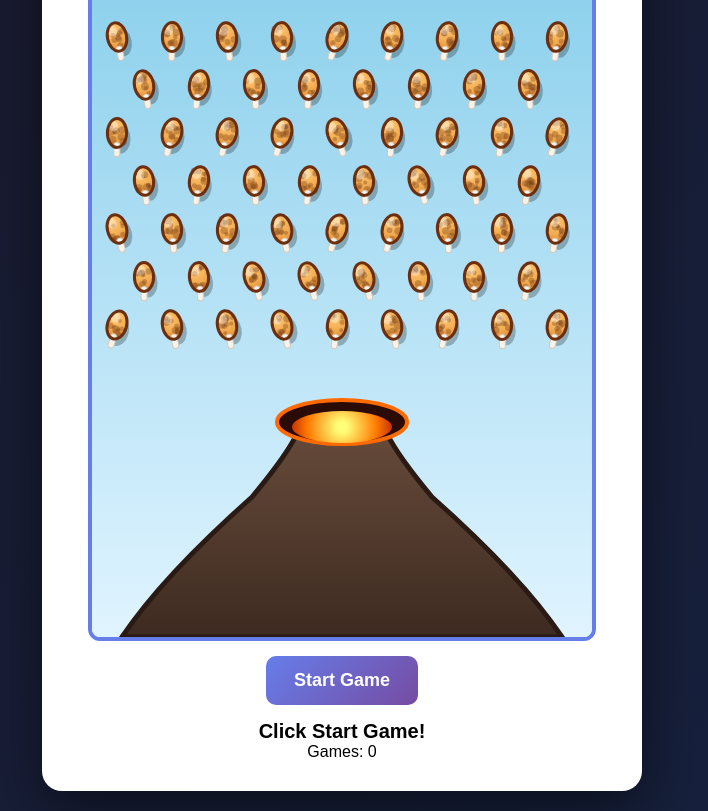
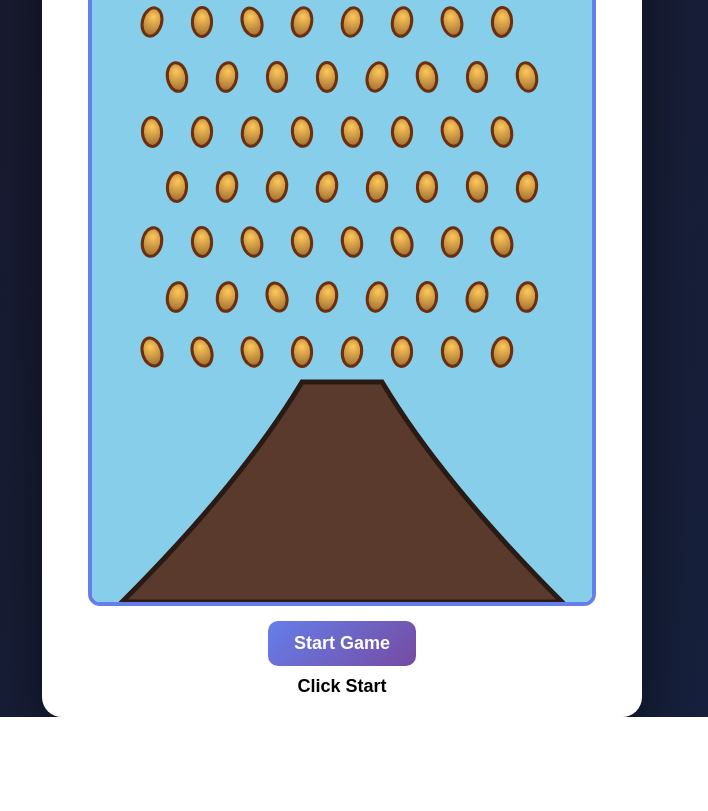
Before and after one commit to trodersark/ball-drop-game, a website: page public/index.html in a window 1280 px wide. Shown: the part 170-981 px from the top of the page, without its empty margins (298-1006 px from the left). After the commit the page ends 887 px from the top, so only its background shows below. Drawn offline with Linux system fonts and the light colour scheme; animation ran at ten frames a second.

Commit message:
Update index.html

```diff
--- a/public/index.html
+++ b/public/index.html
@@ -1,9 +1,9 @@
 <!DOCTYPE html>
 <html lang="en">
 <head>
-<meta charset="UTF-8" />
-<meta name="viewport" content="width=device-width, initial-scale=1.0"/>
+<meta charset="UTF-8">
 <title>Ball Drop Game</title>
+<meta name="viewport" content="width=device-width, initial-scale=1.0">
 <style>
 *{margin:0;padding:0;box-sizing:border-box}
 body{
@@ -11,298 +11,233 @@ body{
     background:linear-gradient(135deg,#1a1a2e,#16213e);
     min-height:100vh;
     display:flex;
+    align-items:center;
     justify-content:center;
-    align-items:center;
-    padding:20px
 }
 .container{
     background:#fff;
     border-radius:20px;
-    padding:30px;
+    padding:20px;
     box-shadow:0 20px 60px rgba(0,0,0,.5);
-    max-width:600px;
-    width:100%
+    width:600px;
 }
-h1{text-align:center;color:#667eea;margin-bottom:15px}
+h1{text-align:center;margin-bottom:10px}
 canvas{
     display:block;
-    margin:0 auto;
+    margin:auto;
     border:4px solid #667eea;
     border-radius:12px;
-    cursor:pointer
 }
-.controls{text-align:center;margin-top:15px}
 button{
+    display:block;
+    margin:15px auto 0;
+    padding:12px 26px;
+    font-size:18px;
+    border:none;
+    border-radius:10px;
     background:linear-gradient(135deg,#667eea,#764ba2);
     color:#fff;
-    border:none;
-    padding:14px 28px;
-    font-size:18px;
-    border-radius:10px;
+    font-weight:bold;
     cursor:pointer;
-    font-weight:bold
 }
-button:disabled{background:#aaa}
-.info{text-align:center;margin-top:15px}
-.status{font-size:20px;font-weight:bold}
+button:disabled{opacity:.6}
+.status{text-align:center;font-size:18px;margin-top:10px;font-weight:bold}
 </style>
 </head>
 <body>
 
 <div class="container">
-<h1>🍗 Ball Drop Game 🍗</h1>
+<h1>🍗 Ball Drop Game 🌋</h1>
 <canvas id="gameCanvas" width="500" height="700"></canvas>
-<div class="controls">
-<button id="startButton">Start Game</button>
-</div>
-<div class="info">
-<p class="status" id="status">Click Start Game!</p>
-<p>Games: <span id="gamesPlayed">0</span></p>
-</div>
+<button id="startBtn">Start Game</button>
+<div class="status" id="status">Click Start</div>
 </div>
 
 <script>
 const canvas=document.getElementById("gameCanvas");
 const ctx=canvas.getContext("2d");
-const startButton=document.getElementById("startButton");
+const startBtn=document.getElementById("startBtn");
 const statusText=document.getElementById("status");
-const gamesPlayedSpan=document.getElementById("gamesPlayed");
 
-let ball=null,gameActive=false,gameOver=false,playerWon=false;
-let gamesPlayed=0,fireIntensity=1;
-let frameCount=0;
-
-const BALL_RADIUS=12,GRAVITY=.35;
 const VOLCANO_X=canvas.width/2;
 const VOLCANO_Y=canvas.height-180;
-const PEG_RADIUS=12,PEG_ROWS=7,PEG_COLS=9;
+
+let frame=0;
+let ball=null;
+let gameActive=false;
+let inferno=false;
+let screenShake=0;
+
+/* ================= PEGS / WINGS ================= */
 const pegs=[];
-let fireParticles=[],smokeParticles=[],waterParticles=[],steamParticles=[];
-
-/* ================= PEGS ================= */
-function createPegs(){
-    const startY=100,spY=48,spX=55;
-    for(let r=0;r<PEG_ROWS;r++){
-        const cols=r%2===0?PEG_COLS:PEG_COLS-1;
-        const off=r%2===0?25:52;
-        for(let c=0;c<cols;c++){
+for(let r=0;r<7;r++){
+    for(let c=0;c<8;c++){
         pegs.push({
-                x:off+c*spX,
-                y:startY+r*spY,
-                radius:PEG_RADIUS,
+            x:60+c*50+(r%2?25:0),
+            y:120+r*55,
+            r:12,
             rotation:(Math.random()-.5)*.6,
-                lastHit:0
+            burning:false,
+            vy:0,
+            char:0
         });
     }
 }
-}
-createPegs();
 
 /* ================= BALL ================= */
 class Ball{
     constructor(){
         this.x=canvas.width/2;
-    this.y=50;
+        this.y=60;
         this.vx=4;
         this.vy=0;
-    this.radius=BALL_RADIUS;
+        this.r=12;
         this.dropped=false;
-    this.sprayingWater=false;
     }
     drop(){this.dropped=true}
     update(){
         if(!this.dropped){
             this.x+=this.vx;
-        if(this.x<this.radius||this.x>canvas.width-this.radius) this.vx*=-1;
+            if(this.x<this.r||this.x>canvas.width-this.r) this.vx*=-1;
             return;
         }
-    this.vy+=GRAVITY;
+        this.vy+=0.35;
         this.x+=this.vx;
         this.y+=this.vy;
 
-    for(let p of pegs){
-        const dx=this.x-p.x,dy=this.y-p.y;
-        const d=Math.hypot(dx,dy);
-        if(d<this.radius+p.radius && frameCount-p.lastHit>10){
-            p.lastHit=frameCount;
-            const a=Math.atan2(dy,dx);
-            this.vx=Math.cos(a)*3;
-            this.vy=Math.sin(a)*3;
-        }
-    }
-
-    if(this.y>VOLCANO_Y){
-        if(Math.abs(this.x-VOLCANO_X)<45){
-            playerWon=true;
-            this.sprayingWater=true;
-            statusText.textContent="💧 Splash! Fire Out!";
-            statusText.style.color="#3b82f6";
-        }else{
-            statusText.textContent="🔥 Burned! Try again!";
-            statusText.style.color="#dc3545";
-        }
-        gameActive=false;
-        startButton.disabled=false;
+        if(this.y>VOLCANO_Y && !inferno){
+            triggerInferno();
         }
     }
     draw(){
         ctx.beginPath();
-    ctx.arc(this.x,this.y,this.radius,0,Math.PI*2);
-    ctx.fillStyle=this.sprayingWater?"#3b82f6":"#e63946";
+        ctx.arc(this.x,this.y,this.r,0,Math.PI*2);
+        ctx.fillStyle="#e63946";
         ctx.fill();
-    ctx.lineWidth=2;
         ctx.strokeStyle="#000";
         ctx.stroke();
     }
 }
 
-/* ================= CHICKEN DRUMETTE ================= */
-function drawChickenDrumette(x,y,r,rot){
+/* ================= INFERNO ================= */
+function triggerInferno(){
+    inferno=true;
+    gameActive=false;
+    screenShake=25;
+    statusText.textContent="🔥 INFERNO 🔥";
+
+    pegs.forEach(p=>{
+        p.burning=true;
+        p.vy=Math.random()*3+2;
+    });
+}
+
+/* ================= DRAW WING ================= */
+function drawChicken(p){
     ctx.save();
-ctx.translate(x,y);
-ctx.rotate(rot);
-const w=r*1.6,h=r*2.4;
+    ctx.translate(p.x,p.y);
+    ctx.rotate(p.rotation);
 
-/* shadow */
-ctx.fillStyle="rgba(0,0,0,.25)";
-ctx.beginPath();
-ctx.ellipse(4,6,w/2,h/2,0,0,Math.PI*2);
-ctx.fill();
+    const w=p.r*1.6,h=p.r*2.4;
+    const burn=Math.min(p.char,1);
 
-/* meat */
+    const g=ctx.createRadialGradient(0,-h*.2,0,0,0,h);
+    g.addColorStop(0,`rgb(${255-150*burn},${200-140*burn},${90-80*burn})`);
+    g.addColorStop(1,`rgb(${90+60*burn},${45+30*burn},${20+10*burn})`);
+
     ctx.beginPath();
     ctx.ellipse(0,0,w/2,h/2,0,0,Math.PI*2);
-const g=ctx.createRadialGradient(-w*.2,-h*.3,0,0,0,h);
-g.addColorStop(0,"#ffcc7a");
-g.addColorStop(.4,"#f1a94d");
-g.addColorStop(.7,"#d07a2d");
-g.addColorStop(1,"#8b4513");
     ctx.fillStyle=g;
     ctx.fill();
 
-/* crispy bumps */
-ctx.fillStyle="rgba(120,60,20,.35)";
-for(let i=0;i<8;i++){
+    // flame overlay
+    if(p.burning){
         ctx.beginPath();
-    ctx.arc((Math.random()-.5)*w*.7,(Math.random()-.5)*h*.7,2+Math.random()*2,0,Math.PI*2);
+        ctx.ellipse(0,-h*.6,w*.25,h*.4,0,0,Math.PI*2);
+        ctx.fillStyle=`rgba(255,100,0,.6)`;
         ctx.fill();
     }
 
-/* highlight */
-ctx.fillStyle="rgba(255,255,255,.35)";
-ctx.beginPath();
-ctx.ellipse(-w*.2,-h*.25,w*.25,h*.2,-.4,0,Math.PI*2);
-ctx.fill();
-
-/* bone */
-ctx.fillStyle="#f7f3eb";
-ctx.beginPath();
-ctx.roundRect(-r*.25,h/2-5,r*.5,r*1.2,6);
-ctx.fill();
-ctx.strokeStyle="#d6c9b8";
-ctx.stroke();
-
-/* outline */
-ctx.beginPath();
-ctx.ellipse(0,0,w/2,h/2,0,0,Math.PI*2);
     ctx.lineWidth=3;
     ctx.strokeStyle="#6b2f10";
     ctx.stroke();
     ctx.restore();
 }
 
-function drawPegs(){
-    pegs.forEach(p=>drawChickenDrumette(p.x,p.y,p.radius,p.rotation));
-}
-
-/* ================= CARTOON VOLCANO ================= */
+/* ================= VOLCANO ================= */
 function drawVolcano(){
-const vx=VOLCANO_X,vy=VOLCANO_Y;
-ctx.save();
-
-/* body */
     ctx.beginPath();
-ctx.moveTo(vx-220,canvas.height);
-ctx.quadraticCurveTo(vx-180,vy+120,vx-90,vy+40);
-ctx.quadraticCurveTo(vx-40,vy-20,vx-40,vy-40);
-ctx.lineTo(vx+40,vy-40);
-ctx.quadraticCurveTo(vx+40,vy-20,vx+90,vy+40);
-ctx.quadraticCurveTo(vx+180,vy+120,vx+220,canvas.height);
+    ctx.moveTo(VOLCANO_X-220,canvas.height);
+    ctx.quadraticCurveTo(VOLCANO_X-100,VOLCANO_Y+60,VOLCANO_X-40,VOLCANO_Y-40);
+    ctx.lineTo(VOLCANO_X+40,VOLCANO_Y-40);
+    ctx.quadraticCurveTo(VOLCANO_X+100,VOLCANO_Y+60,VOLCANO_X+220,canvas.height);
     ctx.closePath();
-
-const g=ctx.createLinearGradient(vx,vy-50,vx,canvas.height);
-g.addColorStop(0,"#6b4e3d");
-g.addColorStop(1,"#3d2a20");
-ctx.fillStyle=g;
+    ctx.fillStyle="#5b3a2e";
     ctx.fill();
     ctx.lineWidth=5;
     ctx.strokeStyle="#2a1a14";
     ctx.stroke();
 
-/* crater */
-ctx.beginPath();
-ctx.ellipse(vx,vy-35,65,22,0,0,Math.PI*2);
-ctx.fillStyle="#2b0b05";
-ctx.fill();
-ctx.strokeStyle="#ff6a00";
-ctx.lineWidth=4;
-ctx.stroke();
-
-/* lava */
-if(fireIntensity>0){
-ctx.beginPath();
-ctx.ellipse(vx,vy-30,50,16,0,0,Math.PI*2);
-const lg=ctx.createRadialGradient(vx,vy-30,5,vx,vy-30,55);
-lg.addColorStop(0,`rgba(255,255,120,${fireIntensity})`);
-lg.addColorStop(.6,`rgba(255,120,0,${fireIntensity})`);
-lg.addColorStop(1,`rgba(180,30,0,${fireIntensity})`);
-ctx.fillStyle=lg;
-ctx.fill();
+    if(inferno){
+        ctx.fillStyle="rgba(255,60,0,.25)";
+        ctx.fillRect(0,0,canvas.width,canvas.height);
     }
-ctx.restore();
-}
-
-/* ================= BACKGROUND ================= */
-function drawBackground(){
-const g=ctx.createLinearGradient(0,0,0,canvas.height);
-g.addColorStop(0,"#87ceeb");
-g.addColorStop(1,"#e0f4ff");
-ctx.fillStyle=g;
-ctx.fillRect(0,0,canvas.width,canvas.height);
 }
 
 /* ================= LOOP ================= */
-function gameLoop(){
-frameCount++;
+function loop(){
+    frame++;
+    ctx.save();
+
+    if(screenShake>0){
+        ctx.translate(
+            (Math.random()-.5)*screenShake,
+            (Math.random()-.5)*screenShake
+        );
+        screenShake*=0.9;
+    }
+
     ctx.clearRect(0,0,canvas.width,canvas.height);
-drawBackground();
+    ctx.fillStyle="#87ceeb";
+    ctx.fillRect(0,0,canvas.width,canvas.height);
+
     drawVolcano();
-drawPegs();
+
+    pegs.forEach(p=>{
+        if(p.burning){
+            p.char+=0.02;
+            p.y+=p.vy;
+        }
+        drawChicken(p);
+    });
+
     if(ball){
         if(gameActive) ball.update();
         ball.draw();
     }
-requestAnimationFrame(gameLoop);
+
+    ctx.restore();
+    requestAnimationFrame(loop);
 }
 
 /* ================= EVENTS ================= */
-startButton.onclick=()=>{
-    gamesPlayed++;
-    gamesPlayedSpan.textContent=gamesPlayed;
-    fireIntensity=1;
-    playerWon=false;
+startBtn.onclick=()=>{
+    inferno=false;
+    pegs.forEach(p=>{
+        p.y=p.y;
+        p.burning=false;
+        p.char=0;
+    });
     ball=new Ball();
     gameActive=true;
-    startButton.disabled=true;
     statusText.textContent="Click to drop!";
-    statusText.style.color="#667eea";
 };
 
 canvas.onclick=()=>{
-    if(ball && !ball.dropped && gameActive) ball.drop();
+    if(ball && !ball.dropped) ball.drop();
 };
 
-gameLoop();
+loop();
 </script>
 </body>
 </html>
```
Lines whose indentation alone changed are shown as unchanged.
